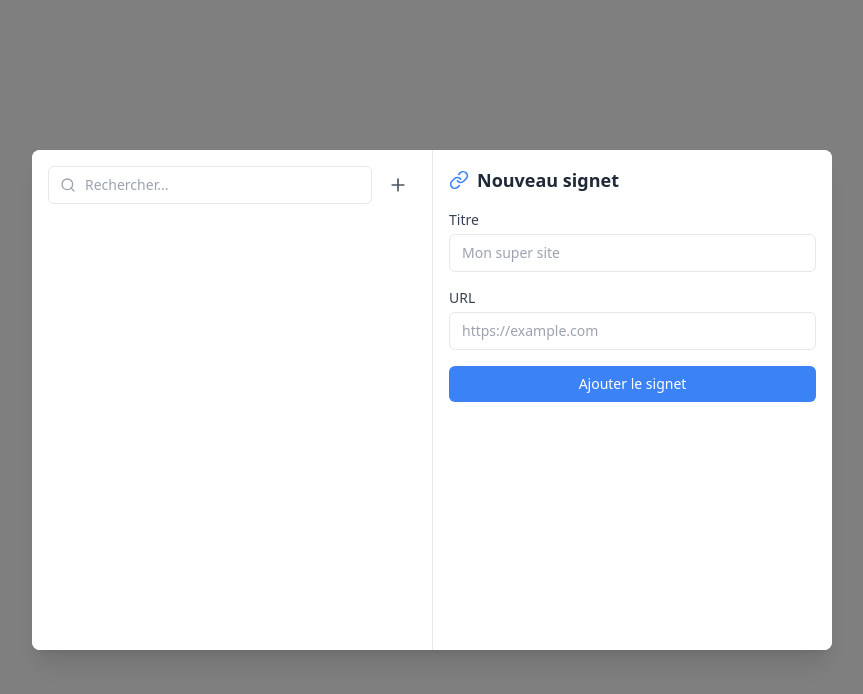
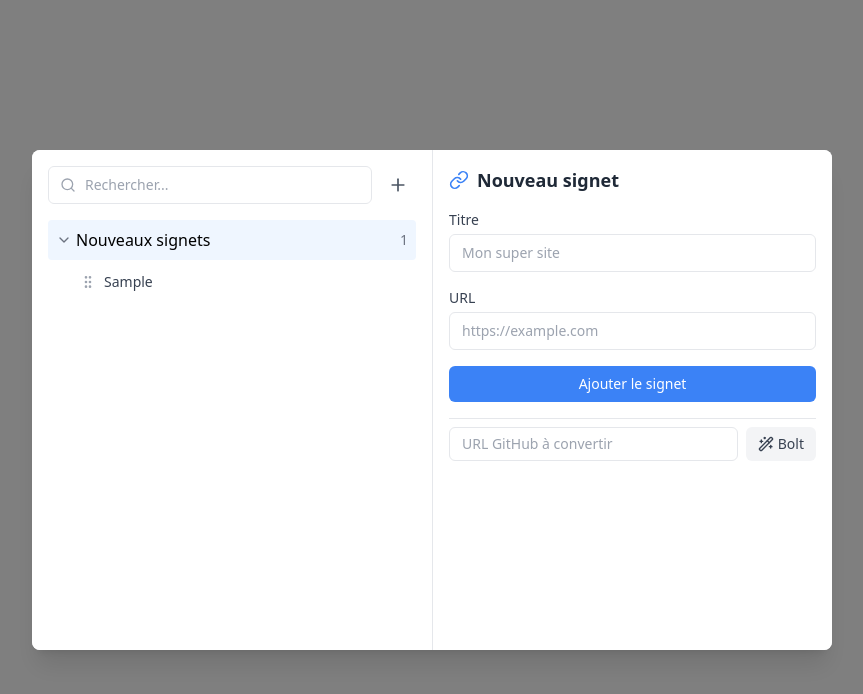
Before and after one commit to skymarYTB77/Signets, a React (Vite) app: page / in a window 1280 px wide. Both pictures are taken after typing "Sample", "Sample" into the empty fields and a click on the button "Ajouter le signet". Shown: the top 694 px of the page, without its empty margins (208-1071 px from the left). Built offline with nearby package versions, Linux system fonts and the light colour scheme.

Commit message:
🔄 Auto-push depuis Signets - 2025-04-11 01:40

```diff
--- a/src/App.tsx
+++ b/src/App.tsx
@@ -14,6 +14,8 @@ import {
   useSensors,
 } from '@dnd-kit/core';
 
+const DEFAULT_CATEGORY_ID = 'default';
+
 function App() {
   const [bookmarks, setBookmarks] = useState<Bookmark[]>(() => {
     const saved = localStorage.getItem('bookmarks');
@@ -22,11 +24,18 @@ function App() {
 
   const [categories, setCategories] = useState<Category[]>(() => {
     const saved = localStorage.getItem('categories');
-    return saved ? JSON.parse(saved) : [];
+    const savedCategories = saved ? JSON.parse(saved) : [];
+    if (!savedCategories.some(c => c.id === DEFAULT_CATEGORY_ID)) {
+      return [
+        { id: DEFAULT_CATEGORY_ID, name: 'Nouveaux signets' },
+        ...savedCategories
+      ];
+    }
+    return savedCategories;
   });
 
   const [searchTerm, setSearchTerm] = useState('');
-  const [selectedCategory, setSelectedCategory] = useState('');
+  const [selectedCategory, setSelectedCategory] = useState(DEFAULT_CATEGORY_ID);
 
   const sensors = useSensors(
     useSensor(PointerSensor, {
@@ -41,7 +50,8 @@ function App() {
   }, [bookmarks]);
 
   useEffect(() => {
-    localStorage.setItem('categories', JSON.stringify(categories));
+    const categoriesToSave = categories.filter(c => c.id !== DEFAULT_CATEGORY_ID);
+    localStorage.setItem('categories', JSON.stringify(categoriesToSave));
   }, [categories]);
 
   const addBookmark = (title: string, url: string) => {
@@ -52,7 +62,7 @@ function App() {
       id: Date.now().toString(),
       title: title.trim(),
       url: boltUrl,
-      categoryId: selectedCategory || (categories.length > 0 ? categories[0].id : '')
+      categoryId: DEFAULT_CATEGORY_ID
     };
 
     setBookmarks([...bookmarks, newBookmark]);
@@ -68,12 +78,27 @@ function App() {
       name: 'Nouvelle catégorie'
     };
     setCategories([...categories, newCategory]);
-    if (!selectedCategory) {
-      setSelectedCategory(newCategory.id);
+  };
+
+  const deleteCategory = (id: string) => {
+    if (id === DEFAULT_CATEGORY_ID) return;
+
+    const categoryToDelete = categories.find(c => c.id === id);
+    if (!categoryToDelete) return;
+
+    if (window.confirm(`Voulez-vous vraiment supprimer la catégorie "${categoryToDelete.name}" ? Les signets seront déplacés vers "Nouveaux signets".`)) {
+      setBookmarks(bookmarks.map(bookmark =>
+        bookmark.categoryId === id ? { ...bookmark, categoryId: DEFAULT_CATEGORY_ID } : bookmark
+      ));
+      setCategories(categories.filter(category => category.id !== id));
+      if (selectedCategory === id) {
+        setSelectedCategory(DEFAULT_CATEGORY_ID);
+      }
     }
   };
 
   const renameCategory = (id: string, newName: string) => {
+    if (id === DEFAULT_CATEGORY_ID) return;
     setCategories(categories.map(category =>
       category.id === id ? { ...category, name: newName } : category
     ));
@@ -122,6 +147,7 @@ function App() {
             selectedCategory={selectedCategory}
             onCategorySelect={setSelectedCategory}
             onAddCategory={addCategory}
+            onDeleteCategory={deleteCategory}
             onRenameCategory={renameCategory}
             onDeleteBookmark={deleteBookmark}
             onCopyBookmark={handleCopy}
--- a/src/components/BookmarkForm.tsx
+++ b/src/components/BookmarkForm.tsx
@@ -1,4 +1,6 @@
 import React, { useState } from 'react';
+import { convertToBoltUrl } from '../utils/boltUrl';
+import { Wand2 } from 'lucide-react';
 
 interface BookmarkFormProps {
   onAdd: (title: string, url: string) => void;
@@ -7,6 +9,7 @@ interface BookmarkFormProps {
 export function BookmarkForm({ onAdd }: BookmarkFormProps) {
   const [title, setTitle] = useState('');
   const [url, setUrl] = useState('');
+  const [githubUrl, setGithubUrl] = useState('');
 
   const handleSubmit = (e: React.FormEvent) => {
     e.preventDefault();
@@ -16,7 +19,17 @@ export function BookmarkForm({ onAdd }: BookmarkFormProps) {
     setUrl('');
   };
 
+  const handleBoltConvert = (e: React.FormEvent) => {
+    e.preventDefault();
+    if (!githubUrl.trim()) return;
+    const boltUrl = convertToBoltUrl(githubUrl);
+    navigator.clipboard.writeText(boltUrl);
+    setGithubUrl('');
+    setUrl(boltUrl);
+  };
+
   return (
+    <div className="space-y-4">
       <form onSubmit={handleSubmit} className="space-y-4">
         <div>
           <label htmlFor="title" className="block text-sm font-medium text-gray-700 mb-1">
@@ -51,5 +64,26 @@ export function BookmarkForm({ onAdd }: BookmarkFormProps) {
           Ajouter le signet
         </button>
       </form>
+
+      <div className="pt-2 border-t border-gray-200">
+        <form onSubmit={handleBoltConvert} className="flex gap-2">
+          <input
+            type="text"
+            placeholder="URL GitHub à convertir"
+            value={githubUrl}
+            onChange={(e) => setGithubUrl(e.target.value)}
+            className="flex-1 px-3 py-1.5 text-sm border border-gray-200 rounded-md focus:outline-none focus:ring-2 focus:ring-blue-500"
+          />
+          <button
+            type="submit"
+            className="px-3 py-1.5 text-sm bg-gray-100 text-gray-700 rounded-md hover:bg-gray-200 transition-colors flex items-center gap-1"
+            title="Convertir en URL Bolt"
+          >
+            <Wand2 className="w-4 h-4" />
+            Bolt
+          </button>
+        </form>
+      </div>
+    </div>
   );
 }
--- a/src/components/Sidebar.tsx
+++ b/src/components/Sidebar.tsx
@@ -1,8 +1,9 @@
 import React, { useState } from 'react';
-import { Search, Plus, ChevronDown, ChevronRight, Trash2, Copy, ExternalLink } from 'lucide-react';
+import { Search, Plus, ChevronDown, ChevronRight, Trash2, Copy, ExternalLink, GripVertical } from 'lucide-react';
 import { Category, Bookmark } from '../types';
 import { useSortable } from '@dnd-kit/sortable';
 import { CSS } from '@dnd-kit/utilities';
+import { useDroppable } from '@dnd-kit/core';
 
 interface SidebarProps {
   categories: Category[];
@@ -10,6 +11,7 @@ interface SidebarProps {
   selectedCategory: string;
   onCategorySelect: (id: string) => void;
   onAddCategory: () => void;
+  onDeleteCategory: (id: string) => void;
   onRenameCategory: (id: string, newName: string) => void;
   onDeleteBookmark: (id: string) => void;
   onCopyBookmark: (url: string) => void;
@@ -23,6 +25,7 @@ function CategoryItem({
   isSelected,
   onSelect,
   onRename,
+  onDelete,
   onDeleteBookmark,
   onCopyBookmark
 }: {
@@ -31,6 +34,7 @@ function CategoryItem({
   isSelected: boolean;
   onSelect: () => void;
   onRename: (newName: string) => void;
+  onDelete: (id: string) => void;
   onDeleteBookmark: (id: string) => void;
   onCopyBookmark: (url: string) => void;
 }) {
@@ -38,10 +42,15 @@ function CategoryItem({
   const [isEditing, setIsEditing] = useState(false);
   const [editName, setEditName] = useState(category.name);
 
+  const { setNodeRef, isOver } = useDroppable({
+    id: `category-${category.id}`,
+  });
+
   const categoryBookmarks = bookmarks.filter(b => b.categoryId === category.id);
 
   const handleDoubleClick = (e: React.MouseEvent) => {
     e.stopPropagation();
+    if (category.id === 'default') return;
     setIsEditing(true);
     setEditName(category.name);
   };
@@ -60,11 +69,11 @@ function CategoryItem({
   };
 
   return (
-    <div className="space-y-1">
+    <div className="space-y-1" ref={setNodeRef}>
       <div
         className={`flex items-center p-2 hover:bg-gray-100 rounded cursor-pointer ${
           isSelected ? 'bg-blue-50' : ''
-        }`}
+        } ${isOver ? 'bg-blue-100' : ''}`}
         onClick={() => {
           setIsExpanded(!isExpanded);
           onSelect();
@@ -94,7 +103,21 @@ function CategoryItem({
             {category.name}
           </span>
         )}
-        <span className="text-sm text-gray-500">{categoryBookmarks.length}</span>
+        <div className="flex items-center gap-2">
+          <span className="text-sm text-gray-500">{categoryBookmarks.length}</span>
+          {category.id !== 'default' && (
+            <button
+              onClick={(e) => {
+                e.stopPropagation();
+                onDelete(category.id);
+              }}
+              className="p-1 text-red-500 hover:text-red-700 opacity-0 group-hover:opacity-100"
+              title="Supprimer la catégorie"
+            >
+              <Trash2 className="w-4 h-4" />
+            </button>
+          )}
+        </div>
       </div>
 
       {isExpanded && (
@@ -157,6 +180,9 @@ function BookmarkItem({
       {...listeners}
       className="flex items-center p-2 hover:bg-gray-100 rounded-md group"
     >
+      <div className="cursor-grab mr-2">
+        <GripVertical className="w-4 h-4 text-gray-400" />
+      </div>
       <a
         href={bookmark.url}
         target="_blank"
@@ -193,6 +219,7 @@ export function Sidebar({
   selectedCategory,
   onCategorySelect,
   onAddCategory,
+  onDeleteCategory,
   onRenameCategory,
   onDeleteBookmark,
   onCopyBookmark,
@@ -235,6 +262,7 @@ export function Sidebar({
             isSelected={category.id === selectedCategory}
             onSelect={() => onCategorySelect(category.id)}
             onRename={(newName) => onRenameCategory(category.id, newName)}
+            onDelete={onDeleteCategory}
             onDeleteBookmark={onDeleteBookmark}
             onCopyBookmark={onCopyBookmark}
           />
```
Also changed, not shown: 1 other file (tests, documents, lock files or other folders). Lines whose indentation alone changed are shown as unchanged.
